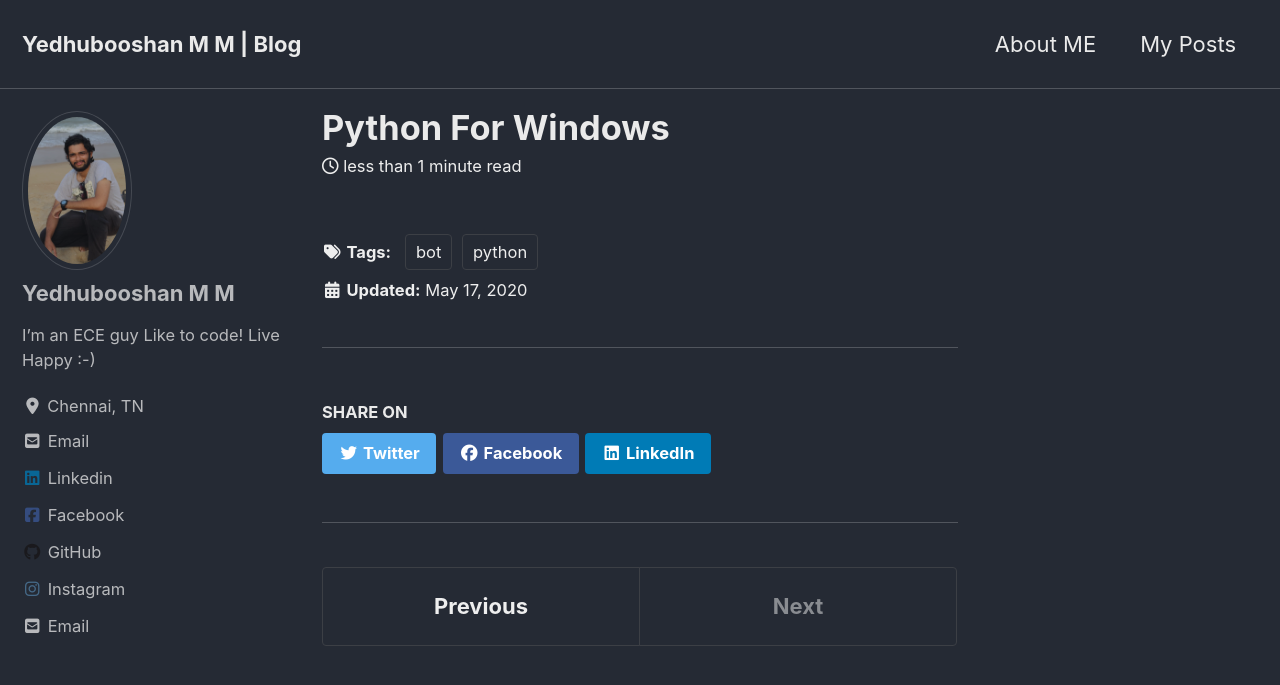
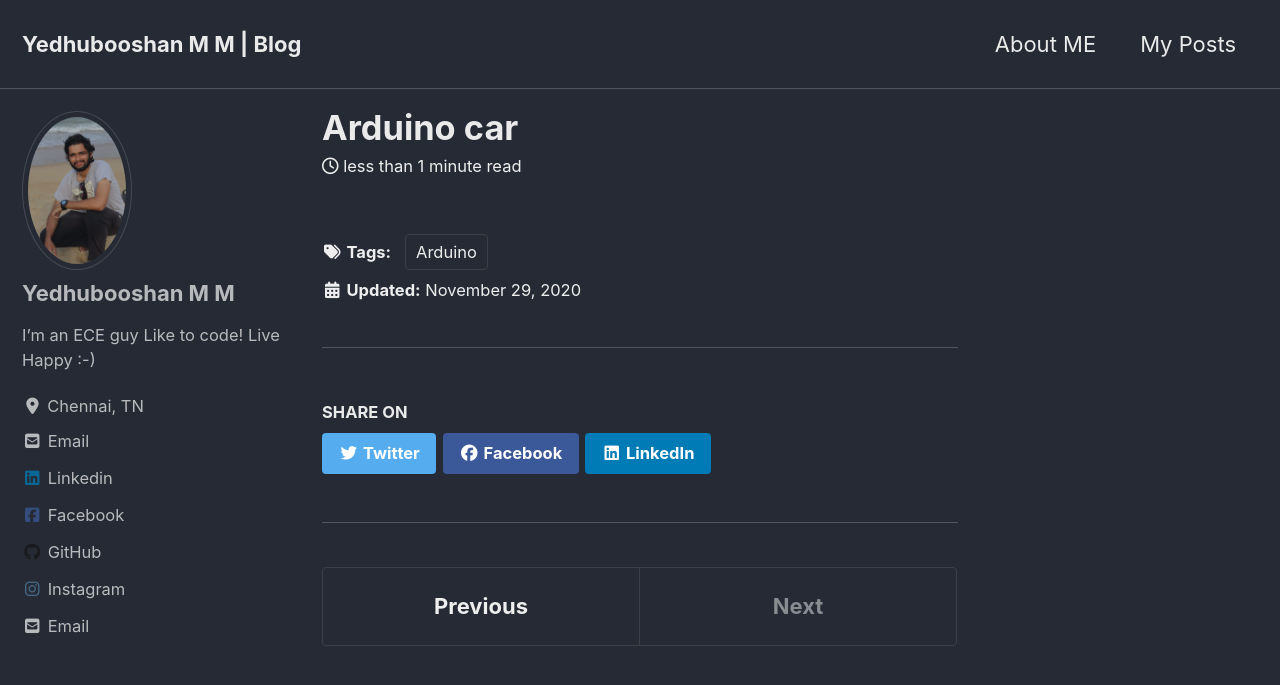
Before and after one commit to Yedhubooshan/yedhubooshan.github.io, a Jekyll site: the page built from _posts/2020-11-29-autocar.md, in a window 1280 px wide and 900 px high. Shown: the top 685 px of the window. Built offline with Jekyll 4.4.1, drawn with Linux system fonts in a browser that asks for light colours; cached includes are drawn as plain includes; nearby versions of some CDN libraries.

Commit message:
Update 2020-11-29-autocar.md

```diff
--- a/_posts/2020-11-29-autocar.md
+++ b/_posts/2020-11-29-autocar.md
@@ -1,6 +1,6 @@
 ---
-title: "Python For Windows"
-date: 2020-05-17
-tags: [python,bot]
-excerpt: "Python Installation Guide"
+title: "Arduino car"
+date: 2020-11-29
+tags: [Arduino]
+excerpt: "Autonomous Bot"
 ---
```
